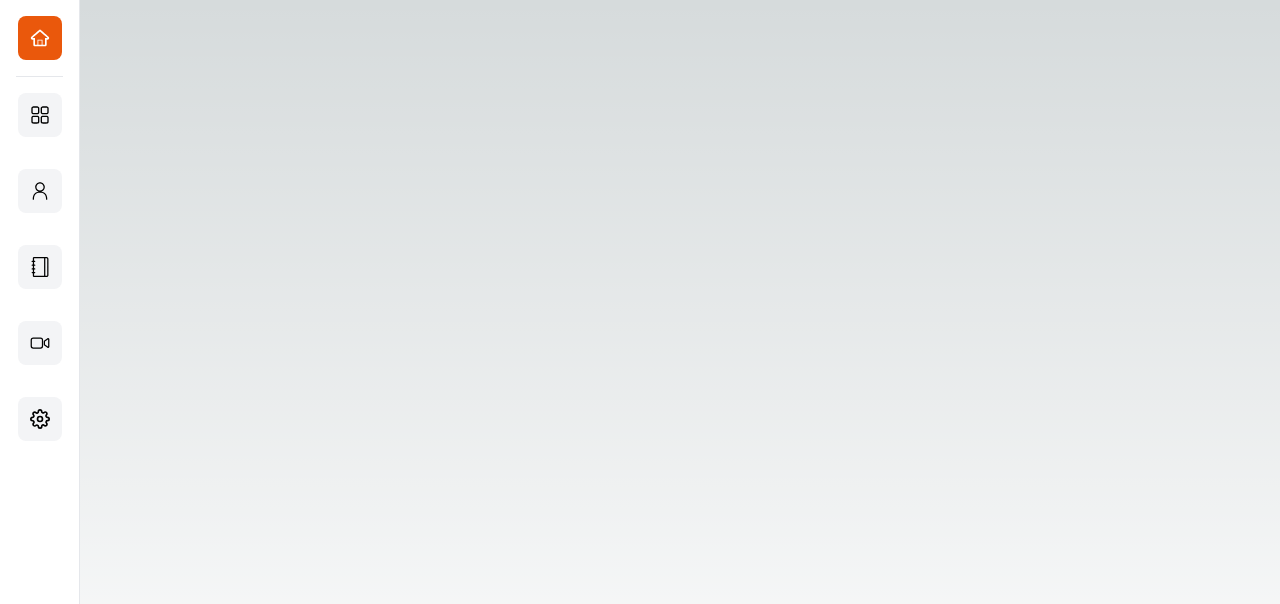
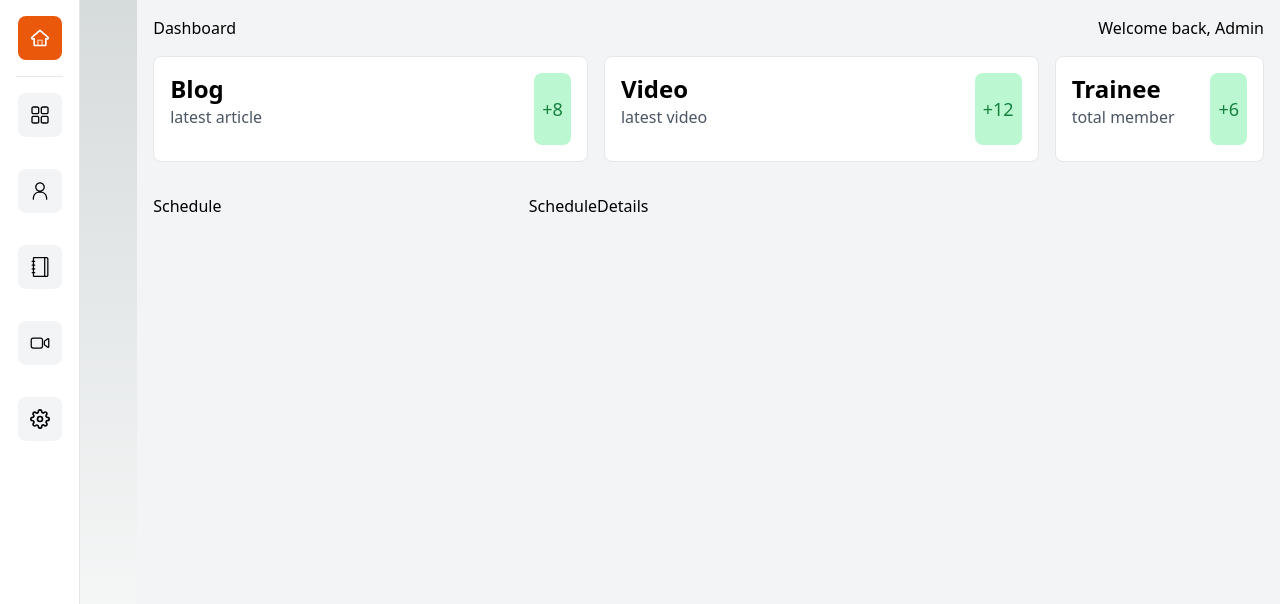
Before and after one commit to wkl761212/Dashboard-admin, a Next.js app: page / in a window 1280 px wide. Shown: the top 604 px of the page. Built offline with nearby package versions, Linux system fonts and the light colour scheme.

Commit message:
Add components: Header, TopCards, Schedule, and ScheduleDetails

```diff
--- a/app/page.js
+++ b/app/page.js
@@ -1,10 +1,19 @@
 import Image from "next/image";
 import Link from "next/link";
-
+import Header from "../components/Header";
+import TopCards from "../components/TopCards";
+import Schedule from "../components/Schedule";
+import ScheduleDetails from "../components/ScheduleDetails";
 
 export default function Home() {
   return (
-    <main className="flex min-h-screen flex-col items-center justify-between p-24">
+    <main className="bg-gray-100 min-h-screen">
+      <Header />
+      <TopCards />
+      <div className="p-4 grid md:grid-cols-3 grid-cols-1 gap-4">
+        <Schedule/>
+        <ScheduleDetails/>
+      </div>
 
     </main>
   );
--- /dev/null
+++ b/components/Header.jsx
@@ -0,0 +1,12 @@
+import React from 'react'
+
+function Header() {
+  return (
+    <div className='flex justify-between px-4 pt-4'>
+        <h2>Dashboard</h2>
+        <h2>Welcome back, Admin</h2>
+    </div>
+  )
+}
+
+export default Header
--- a/components/Schedule.jsx
+++ b/components/Schedule.jsx
@@ -0,0 +1,9 @@
+import React from 'react'
+
+function Schedule() {
+  return (
+    <div>Schedule</div>
+  )
+}
+
+export default Schedule;
--- a/components/ScheduleDetails.jsx
+++ b/components/ScheduleDetails.jsx
@@ -0,0 +1,9 @@
+import React from 'react'
+
+function ScheduleDetails() {
+  return (
+    <div>ScheduleDetails</div>
+  )
+}
+
+export default ScheduleDetails
--- a/components/TopCards.jsx
+++ b/components/TopCards.jsx
@@ -0,0 +1,40 @@
+import React from 'react'
+
+function TopCards() {
+  return (
+    <div className='grid lg:grid-cols-5 gap-4 p-4'>
+        <div className='lg:col-span-2 col-span-1 bg-white flex justify-between w-full border p-4 rounded-lg'>
+            <div className='flex flex-col w-full pb-4'>
+                <p className='text-2xl font-bold'>Blog</p>
+                <p className='text-gray-600'>latest article</p>
+            </div>
+            <p className='bg-green-200 flex justify-center items-center p-2 rounded-lg'>
+                <span className='text-green-700 text-lg'>+8</span>
+            </p>
+
+        </div>
+        <div className='lg:col-span-2 col-span-1 bg-white flex justify-between w-full border p-4 rounded-lg'>
+            <div className='flex flex-col w-full pb-4'>
+                <p className='text-2xl font-bold'>Video</p>
+                <p className='text-gray-600'>latest video</p>
+            </div>
+            <p className='bg-green-200 flex justify-center items-center p-2 rounded-lg'>
+                <span className='text-green-700 text-lg'>+12</span>
+            </p>
+
+        </div>
+        <div className=' bg-white flex justify-between w-full border p-4 rounded-lg'>
+            <div className='flex flex-col w-full pb-4'>
+                <p className='text-2xl font-bold'>Trainee</p>
+                <p className='text-gray-600'>total member</p>
+            </div>
+            <p className='bg-green-200 flex justify-center items-center p-2 rounded-lg'>
+                <span className='text-green-700 text-lg'>+6</span>
+            </p>
+
+        </div>
+    </div>
+  )
+}
+
+export default TopCards
```
